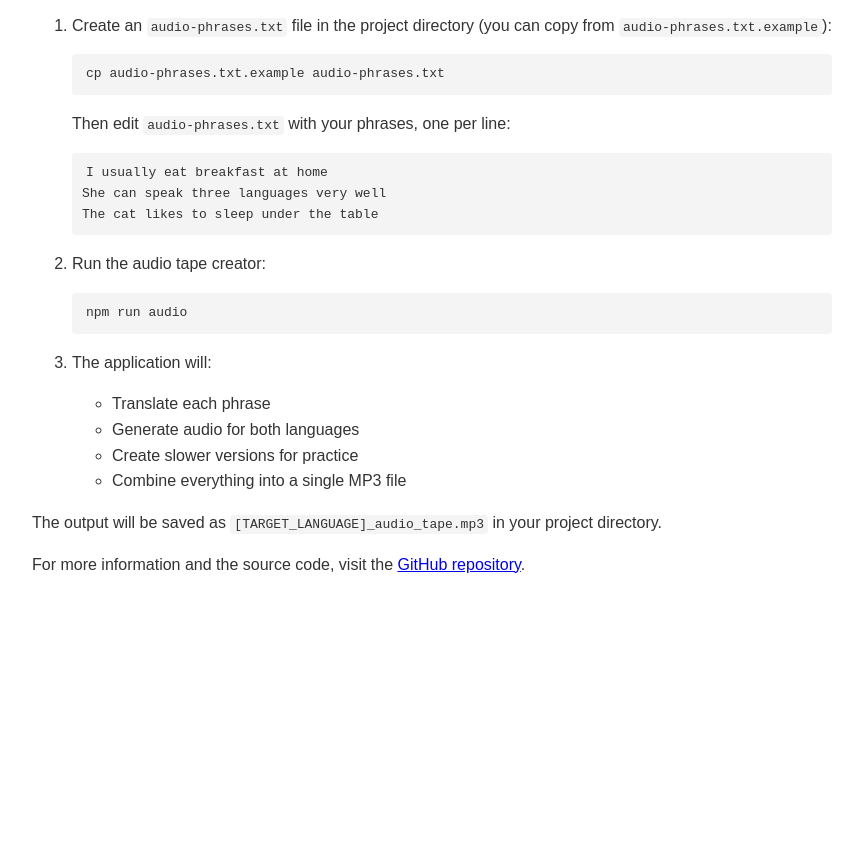
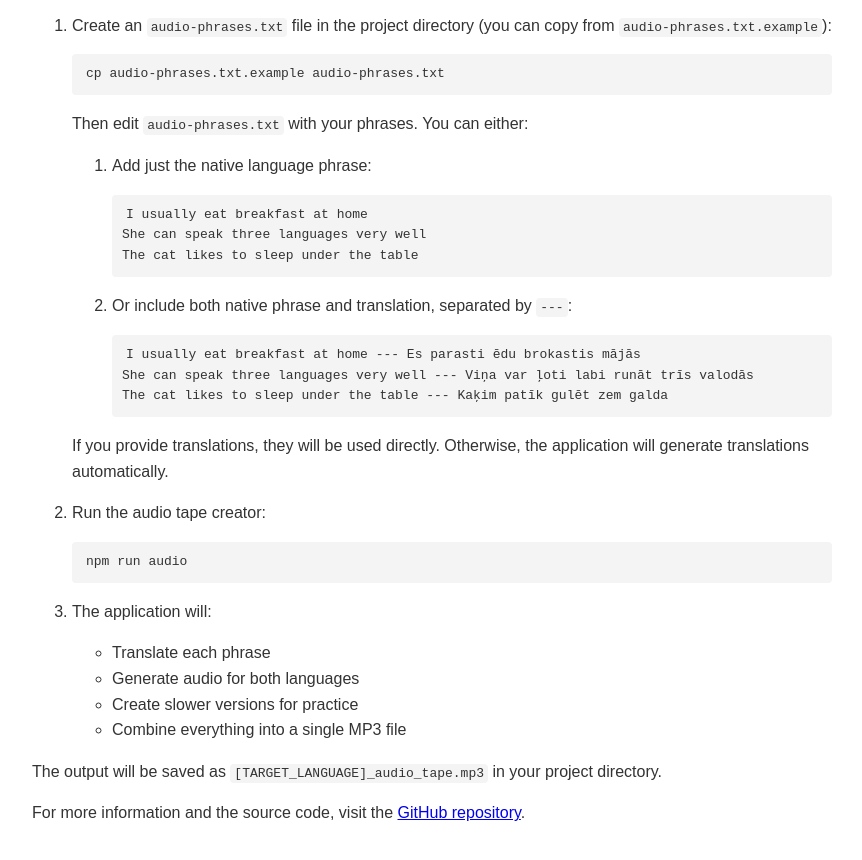
Before and after one commit to GeoFro/anki-assistant, a website: page index.html in a window 1280 px wide. Shown: the part 3391-4251 px from the top of the page, without its empty margins (208-1070 px from the left). Before the commit the page ends 4004 px from the top, so only its background shows below. Drawn offline with Linux system fonts and the light colour scheme.

Commit message:
handle with and without existing translations (#2)

```diff
--- a/index.html
+++ b/index.html
@@ -157,10 +157,22 @@ how are you</code></pre>
         <li>
             <p>Create an <code>audio-phrases.txt</code> file in the project directory (you can copy from <code>audio-phrases.txt.example</code>):</p>
             <pre><code>cp audio-phrases.txt.example audio-phrases.txt</code></pre>
-            <p>Then edit <code>audio-phrases.txt</code> with your phrases, one per line:</p>
-            <pre><code>I usually eat breakfast at home
+            <p>Then edit <code>audio-phrases.txt</code> with your phrases. You can either:</p>
+            <ol>
+                <li>
+                    <p>Add just the native language phrase:</p>
+                    <pre><code>I usually eat breakfast at home
 She can speak three languages very well
 The cat likes to sleep under the table</code></pre>
+                </li>
+                <li>
+                    <p>Or include both native phrase and translation, separated by <code>---</code>:</p>
+                    <pre><code>I usually eat breakfast at home --- Es parasti ēdu brokastis mājās
+She can speak three languages very well --- Viņa var ļoti labi runāt trīs valodās
+The cat likes to sleep under the table --- Kaķim patīk gulēt zem galda</code></pre>
+                </li>
+            </ol>
+            <p>If you provide translations, they will be used directly. Otherwise, the application will generate translations automatically.</p>
         </li>
         <li>
             <p>Run the audio tape creator:</p>
```
Also changed, not shown: audio.js (+18 -7 lines), readme.md.
